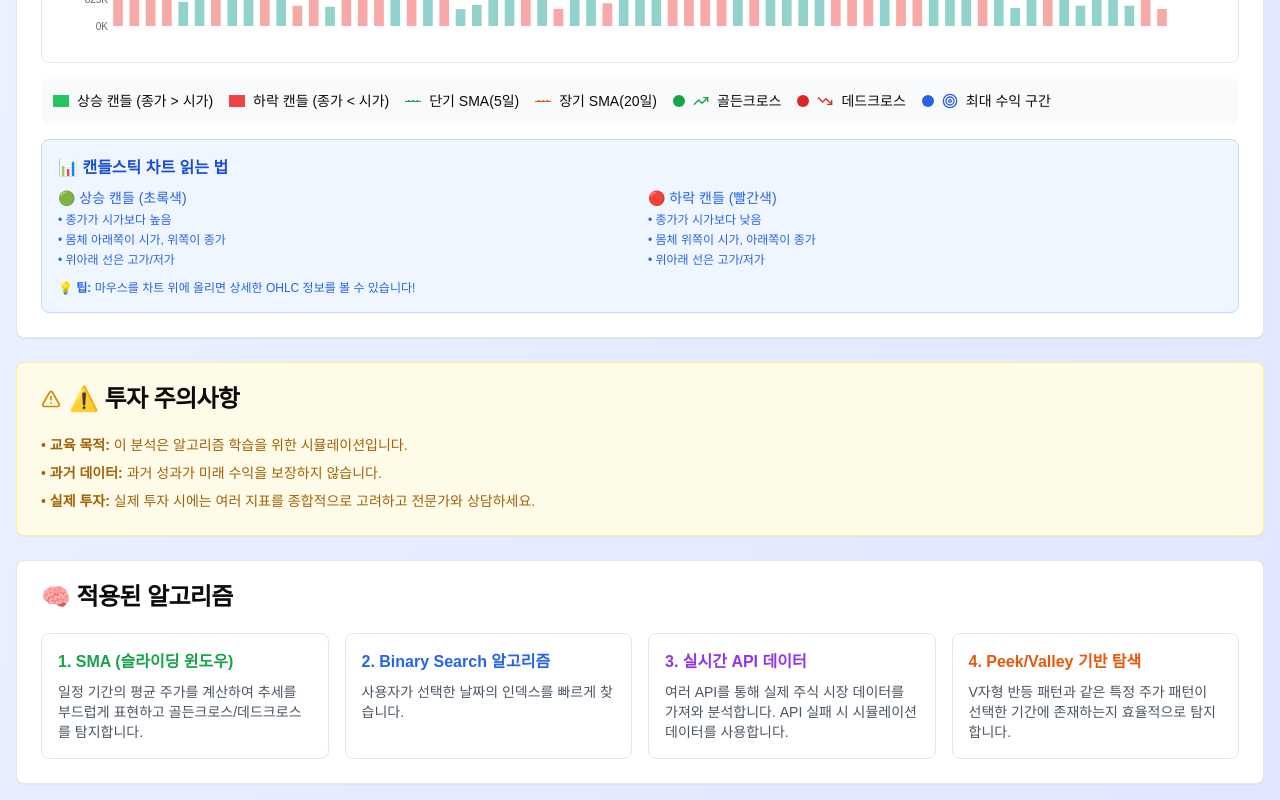
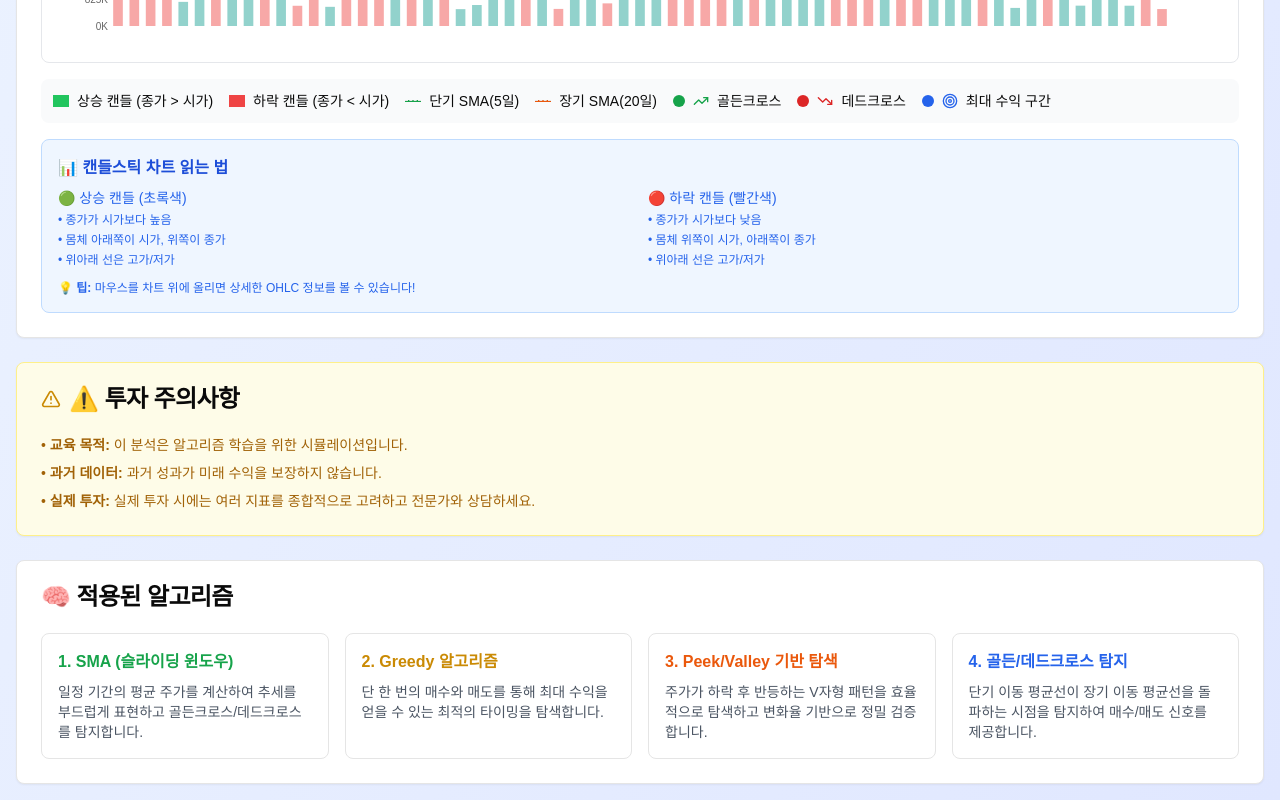
Before and after one commit to Tnalxmsk/stock-simulator, a Next.js app: page / in a window 1280 px wide. Shown: the part 1254-2054 px from the top of the page. Built offline with nearby package versions, Linux system fonts and the light colour scheme; no server answers.

Commit message:
:art: style: 알고리즘 설명 수정

```diff
--- a/src/components/AlgorithmDescription.tsx
+++ b/src/components/AlgorithmDescription.tsx
@@ -15,27 +15,27 @@ const AlgorithmDescription = () => {
             </p>
           </div>
           <div className="p-4 border rounded-lg">
-            <h3 className="font-semibold text-blue-600 mb-2">2. Binary Search 알고리즘</h3>
+            <h3 className="font-semibold text-yellow-600 mb-2">2. Greedy 알고리즘</h3>
             <p className="text-sm text-gray-600">
-              사용자가 선택한 날짜의 인덱스를 빠르게 찾습니다.
+              단 한 번의 매수와 매도를 통해 최대 수익을 얻을 수 있는 최적의 타이밍을 탐색합니다.
             </p>
           </div>
           <div className="p-4 border rounded-lg">
-            <h3 className="font-semibold text-purple-600 mb-2">3. 실시간 API 데이터</h3>
+            <h3 className="font-semibold text-orange-600 mb-2">3. Peek/Valley 기반 탐색</h3>
             <p className="text-sm text-gray-600">
-              여러 API를 통해 실제 주식 시장 데이터를 가져와 분석합니다. API 실패 시 시뮬레이션 데이터를 사용합니다.
+              주가가 하락 후 반등하는 V자형 패턴을 효율적으로 탐색하고 변화율 기반으로 정밀 검증합니다.
             </p>
           </div>
           <div className="p-4 border rounded-lg">
-            <h3 className="font-semibold text-orange-600 mb-2">4. Peek/Valley 기반 탐색</h3>
+            <h3 className="font-semibold text-blue-600 mb-2">4. 골든/데드크로스 탐지</h3>
             <p className="text-sm text-gray-600">
-              V자형 반등 패턴과 같은 특정 주가 패턴이 선택한 기간에 존재하는지 효율적으로 탐지합니다.
+              단기 이동 평균선이 장기 이동 평균선을 돌파하는 시점을 탐지하여 매수/매도 신호를 제공합니다.
             </p>
           </div>
         </div>
       </CardContent>
     </Card>
-  )
-}
+  );
+};
 
 export default AlgorithmDescription;
```
